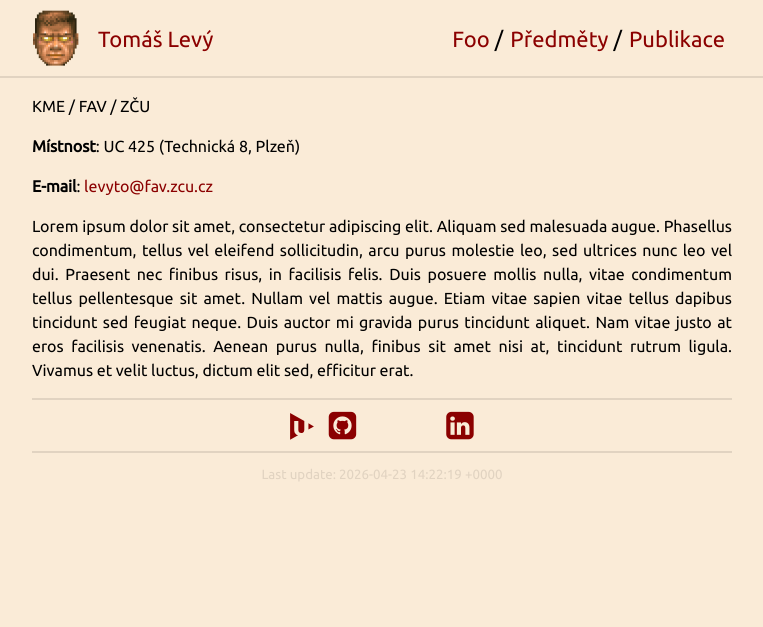
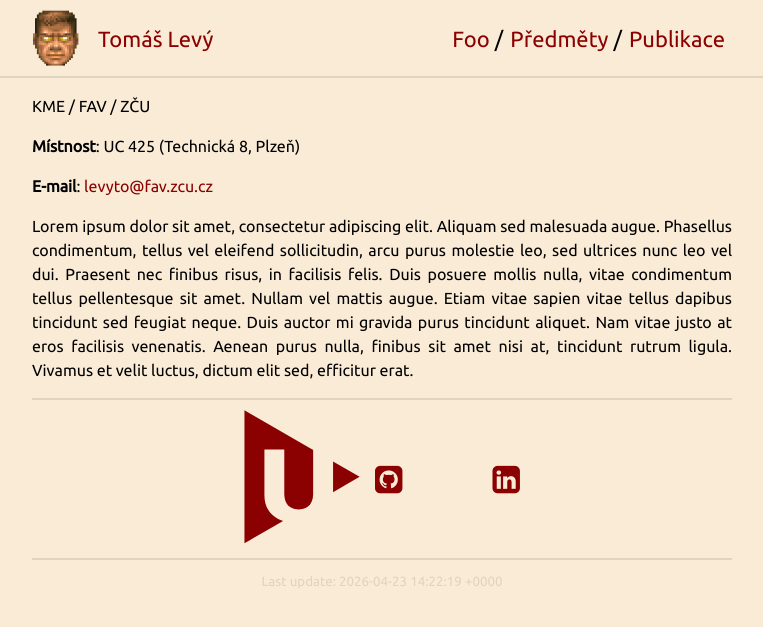
Before and after one commit to levyto/levyto.github.io, a Jekyll site: the page built from index.md, in a window 1280 px wide. Shown: the top 627 px of the page, without its empty margins (258-1021 px from the left). Built offline with Jekyll 4.4.1, drawn with Linux system fonts in a browser that asks for light colours; nearby versions of some CDN libraries; a style sheet for code colours, icons or effects is not loaded.

Commit message:
UWB icon fix

```diff
--- a/_sass/_style.scss
+++ b/_sass/_style.scss
@@ -106,12 +106,6 @@ hr {
   opacity: 0.8;
 }
 
-.svg-icon {
-  width: 1.7em;
-  height: 1.7em;
-  vertical-align: middle;
-}
-
 
 .publication-list {
   list-style: none;
--- a/index.md
+++ b/index.md
@@ -16,8 +16,8 @@ Lorem ipsum dolor sit amet, consectetur adipiscing elit. Aliquam sed malesuada a
 ---
 
 <div class="icon-row">
-    <a href="https://www.zcu.cz/en/Employees/person.html?personId=111070" title="UWB">
-        <img src="{{ '/figs/uwb.svg' | relative_url }}" alt="UWB" class="svg-icon">
+    <a href="https://www.zcu.cz/en/Employees/person.html?personId=111070" title="University of West Bohemia">
+        <img src="{{ '/figs/uwb.svg' | relative_url }}" alt="UWB">
     </a>
     <a href="https://github.com/levyto">
         <i class="fa fa-github-square fa-2x" title="GitHub"></i>
```
